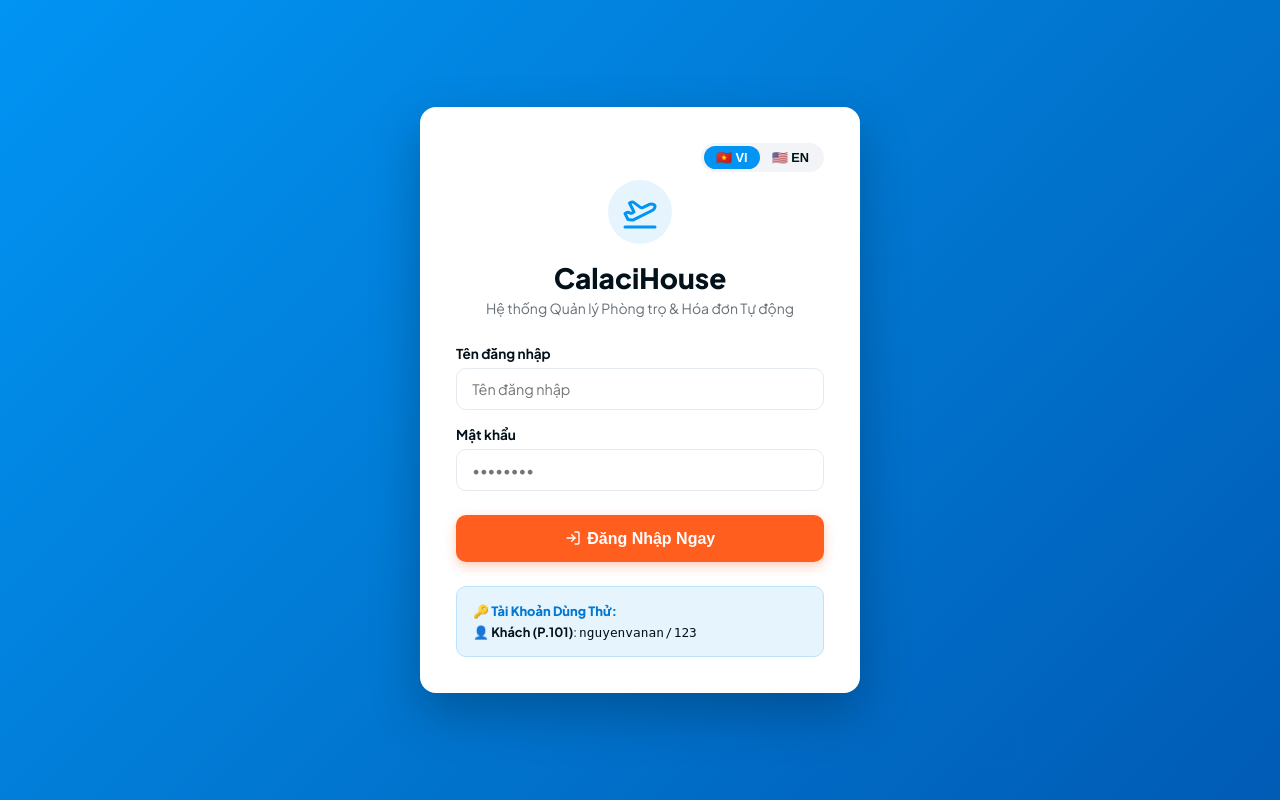
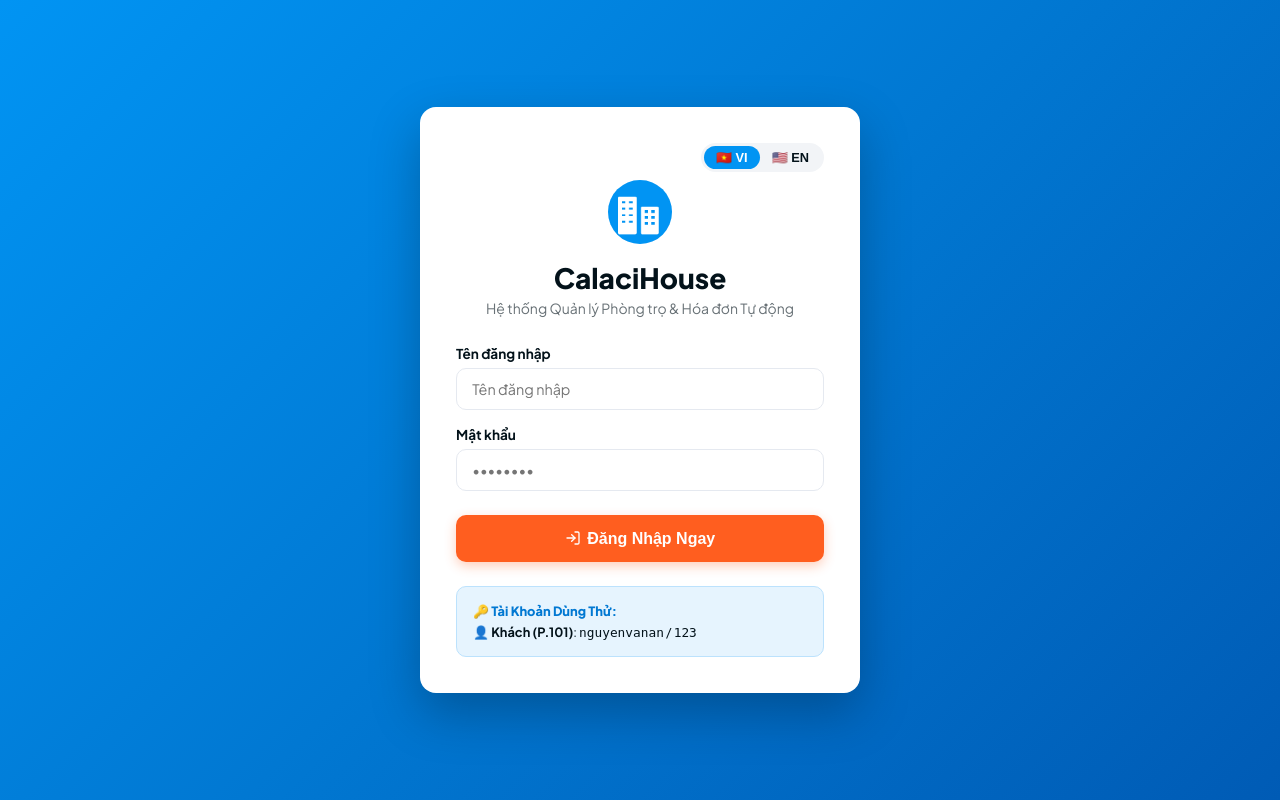
Before and after one commit to nghuuhieu1903/calacihouse, a Flask app: page / in a window 1280 px wide. Run offline with Flask 3, Linux system fonts and the light colour scheme; data that the repository does not hold is empty; parts of the project's set-up code (start-up, migrations or seed data) failed here and were passed over; some libraries are stand-ins or nearby versions.

Commit message:
Sync login screen icon with the uploaded logo too
The login card's circle icon was a generic decorative "plane-takeoff"
lucide icon, unrelated to the app's actual branding — the one remaining
spot that didn't follow the admin's uploaded logo (boot splash,
apple-touch-icon and manifest icons already did, see prior commits).

Now renders the same server-side logo_url index() already computes
(the admin's uploaded logo, or the bundled default icon when none is
set) as an actual <img>, filling the circle — one logo, applied
everywhere at once, changing together whenever it's updated.

Verified via Playwright: with no logo set, the circle shows the bundled
default icon; with a logo set, it shows the real uploaded image
(generated a distinct orange "C" test logo to confirm visually), matching
the boot splash and browser icon at the same time. Test setting cleared
after.

Co-Authored-By: Claude Sonnet 5 <noreply@anthropic.com>

```diff
--- a/rental_module/templates/rental/index.html
+++ b/rental_module/templates/rental/index.html
@@ -108,8 +108,14 @@
       </div>
 
       <div style="text-align: center; margin-bottom: 1.75rem;">
-        <div style="display: inline-flex; align-items: center; justify-content: center; width: 64px; height: 64px; background: var(--cala-blue-light); border-radius: 50%; color: var(--cala-blue); margin-bottom: 1rem;">
-          <i data-lucide="plane-takeoff" style="width: 36px; height: 36px;"></i>
+        <!-- Same logo_url as the boot splash/apple-touch-icon (see index()
+             in routes.py) — this was a generic decorative plane icon
+             before, unrelated to the actual app branding; now it's the
+             admin's own uploaded logo everywhere at once, including here,
+             falling back to the same bundled default icon when none is
+             set. -->
+        <div style="display: inline-flex; align-items: center; justify-content: center; width: 64px; height: 64px; background: var(--cala-blue-light); border-radius: 50%; margin-bottom: 1rem; overflow: hidden;">
+          <img src="{{ logo_url }}" alt="" style="width: 100%; height: 100%; object-fit: cover;">
         </div>
         <h2 id="auth-site-name" style="font-size: 1.75rem; font-weight: 800; color: var(--text-primary);">CalaciHouse</h2>
         <p style="font-size: 0.875rem; color: var(--text-secondary); margin-top: 0.25rem;" data-i18n="auth_subtitle">
```
